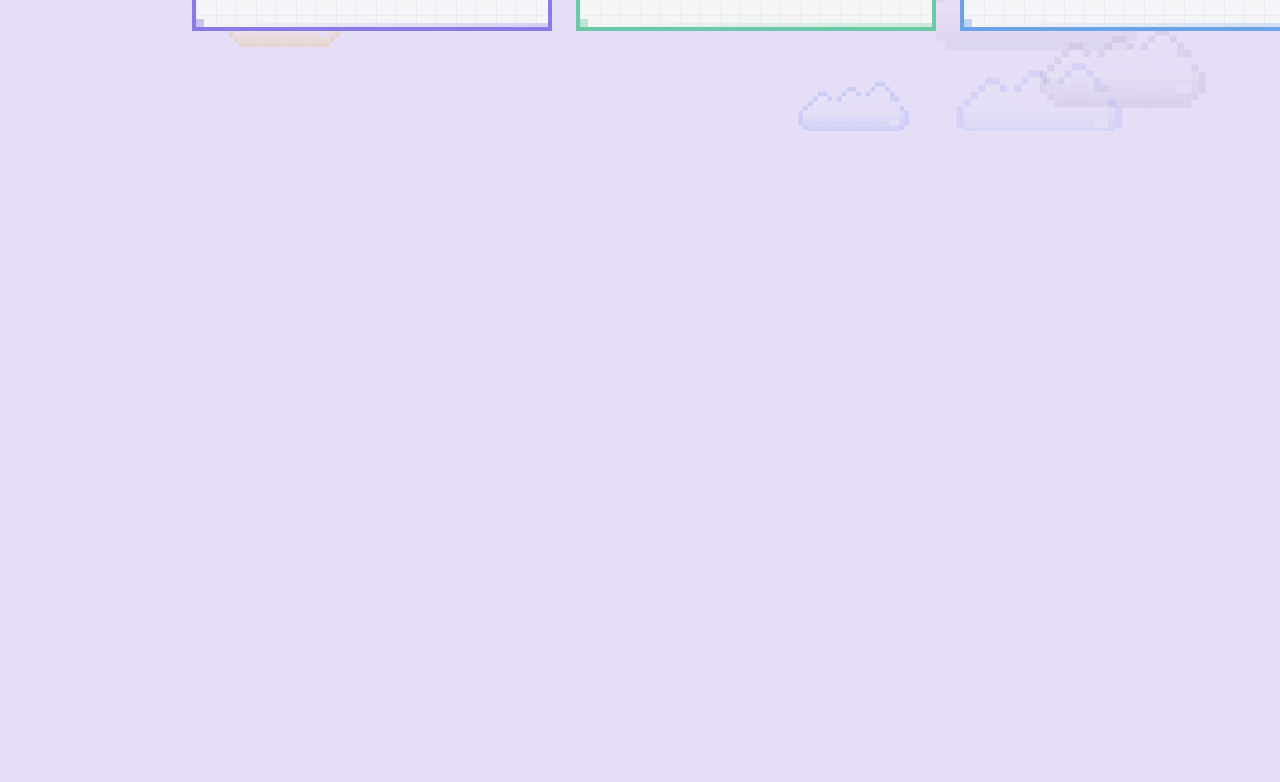
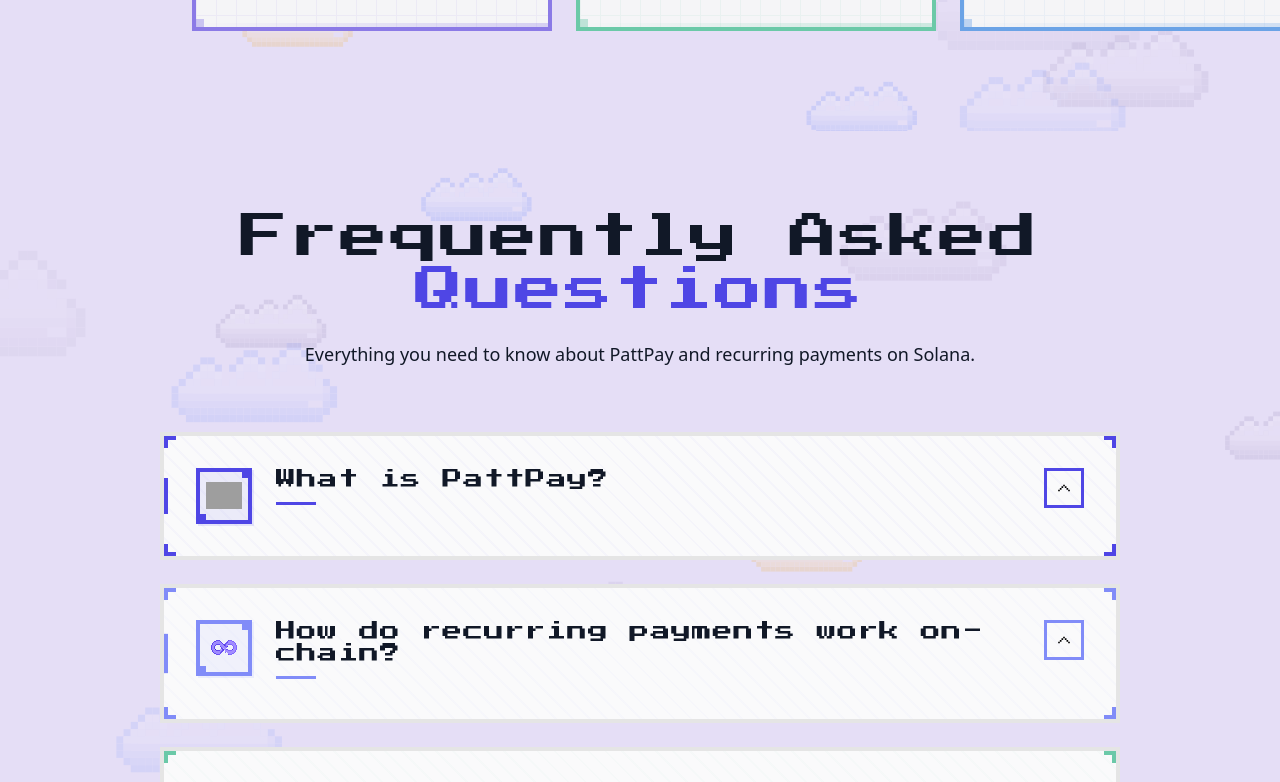
Before and after one commit to Dnreikronos/pattpay, a Next.js app in the folder frontend/: page / in a window 1280 px wide. Shown: the part 1828-2610 px from the top of the page. Before the commit the page ends 1959 px from the top, so only its background shows below. Built offline with nearby package versions, Linux system fonts and the light colour scheme; grey boxes are pictures that could not be loaded; a web font is replaced by a local one.

Commit message:
feat: integrate FAQ section into home page
Add FAQ component to the main landing page after CardShowcase section

```diff
--- a/frontend/app/page.tsx
+++ b/frontend/app/page.tsx
@@ -6,6 +6,7 @@
 import PixelClouds from "./components/PixelClouds";
 import PixelButton from "./components/PixelButton";
 import CardShowcase from "../components/sections/CardShowcase";
+import FAQ from "../components/sections/FAQ";
 
 export default function Home() {
   const imageRef = useRef<HTMLDivElement>(null);
@@ -127,8 +128,9 @@
         </div>
       </section>
 
-      {/* Benefits Showcase - horizontal scroll */}
       <CardShowcase />
+
+      <FAQ />
     </main>
   );
 }
```
